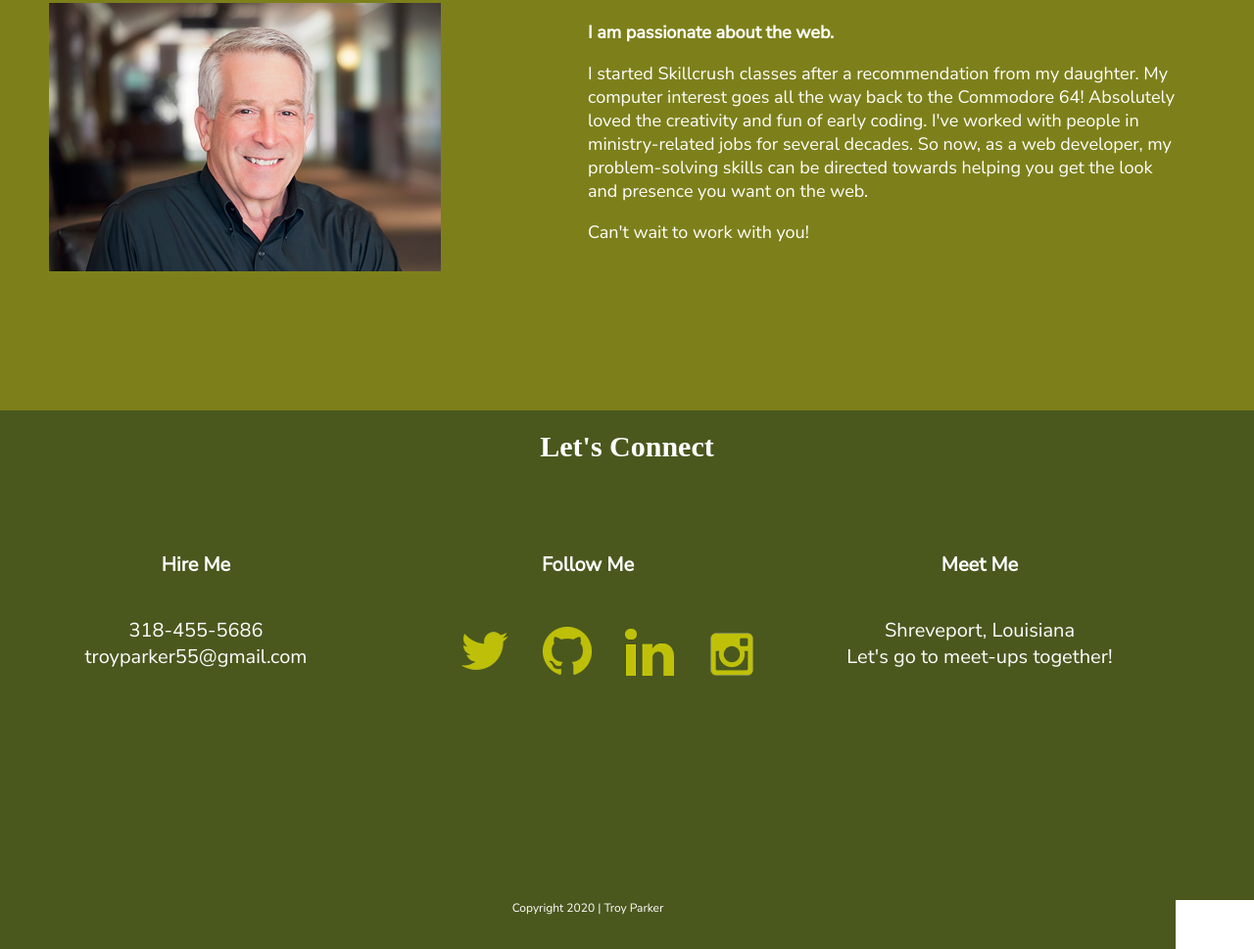
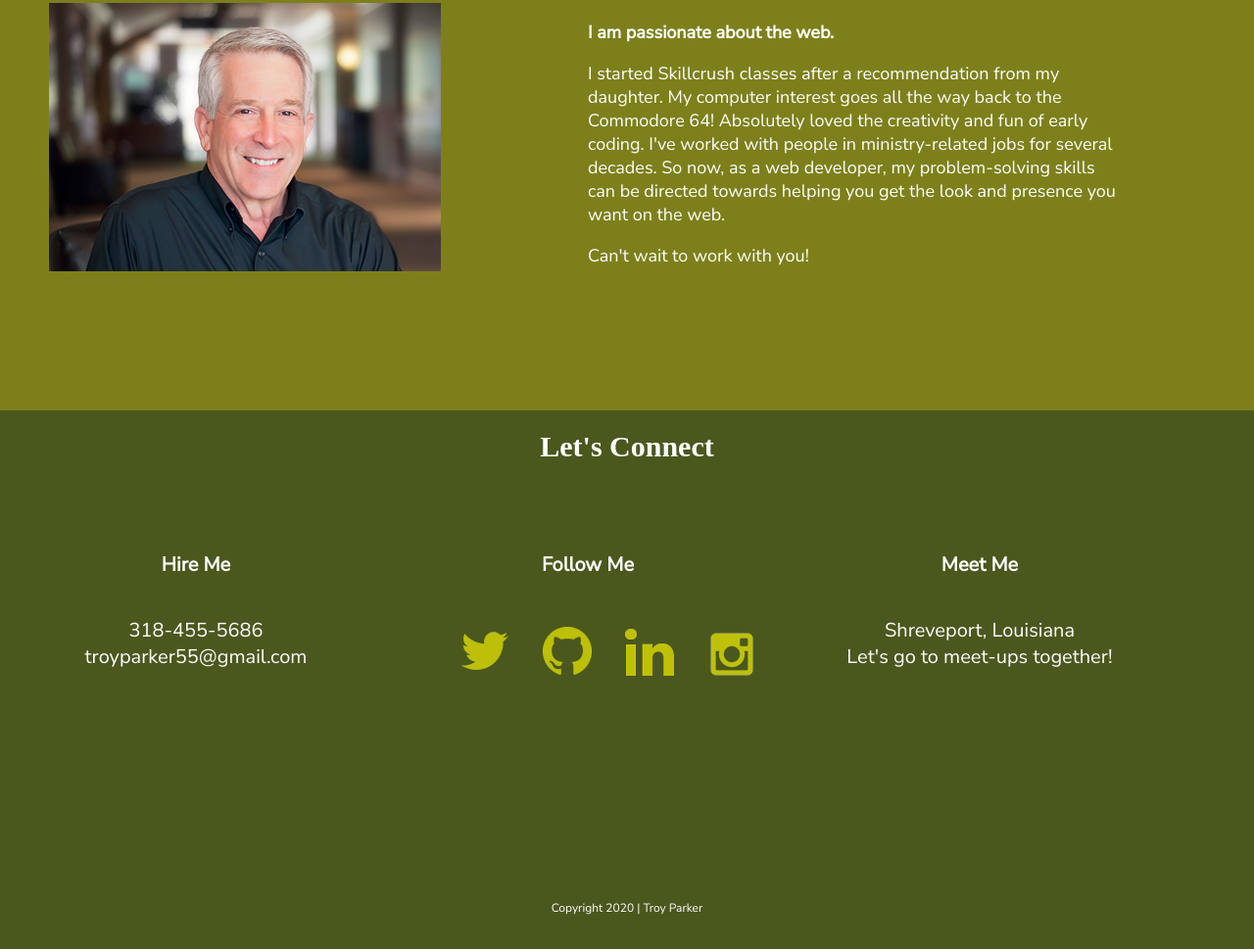
Before and after one commit to PTroyP/Portfolio, a plain HTML site: page index.html in a window 1280 px wide. Shown: the part 2138-3107 px from the top of the page at 98% size. Drawn offline with Linux system fonts and the light colour scheme; a web font is replaced by a local one.

Commit message:
Adjusted css labels

```diff
--- a/css/main.css
+++ b/css/main.css
@@ -101,6 +101,7 @@ header span {
 #about p {
   font-size: 18px;
   color:white;
+  padding-right:50px;
 }
 
 #troy-img {
@@ -150,15 +151,14 @@ header span {
       padding-top: 30px;
     }
 
-#copyright {
-    height:50px;
-    background-color: #4a581e;
-    margin:0px;
-  }
+#footer {
+  height:50px;
+  background-color:#4a581e;
+}
 
-#copyright p {
+#footer p {
     font-size: 12px;
     color: white;
     text-align: center;
-    margin: 0px;
+    margin:0;
   }
--- a/index.html
+++ b/index.html
@@ -135,11 +135,14 @@
 
 <!-- Footer -->
 
-        <footer class="full-width" id="copyright">
+<section id="footer">
+        <div class="full-width">
 
           <p>Copyright 2020 | Troy Parker</p>
 
-        </footer>
+        </div>
+
+</section>
 
     </body>
 
```
